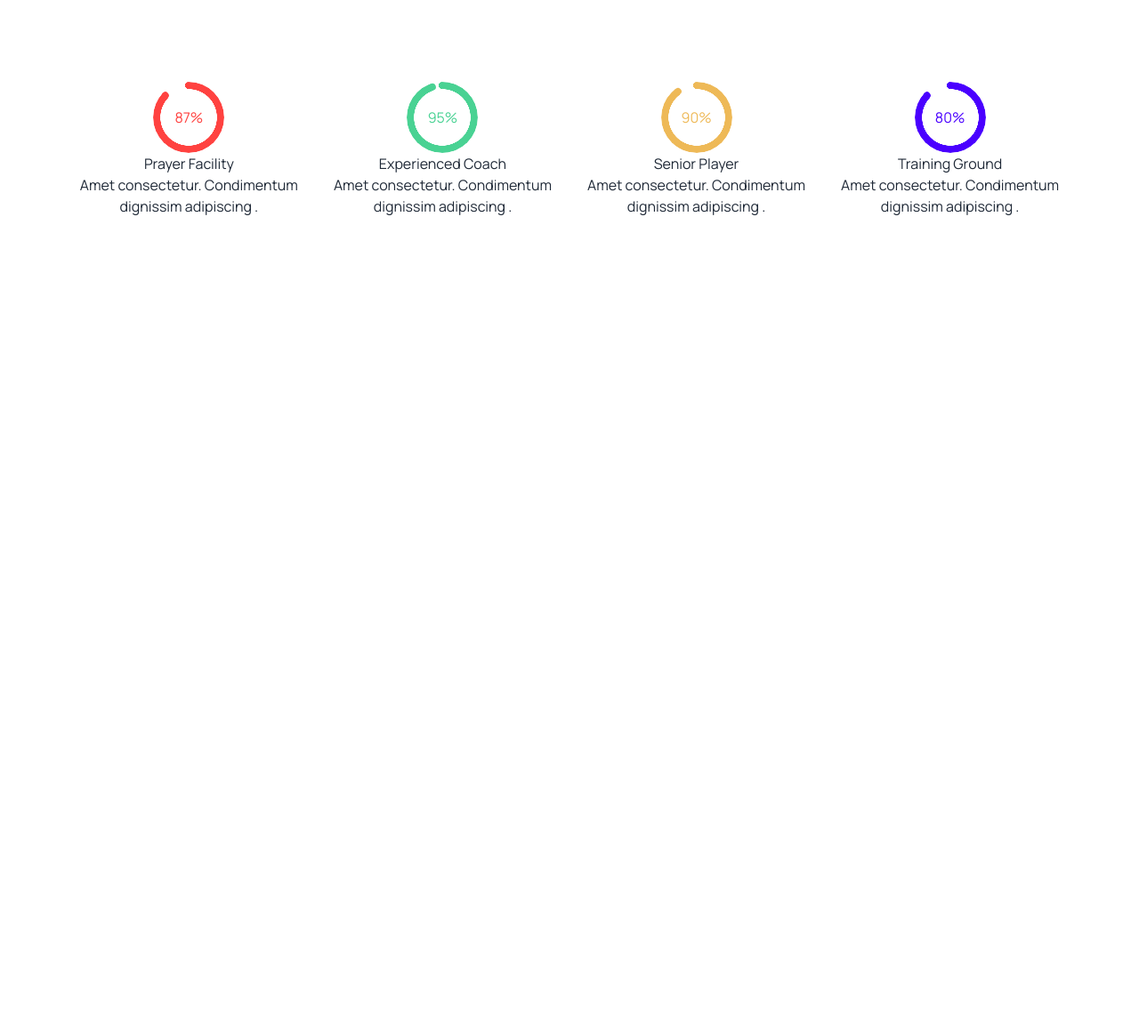
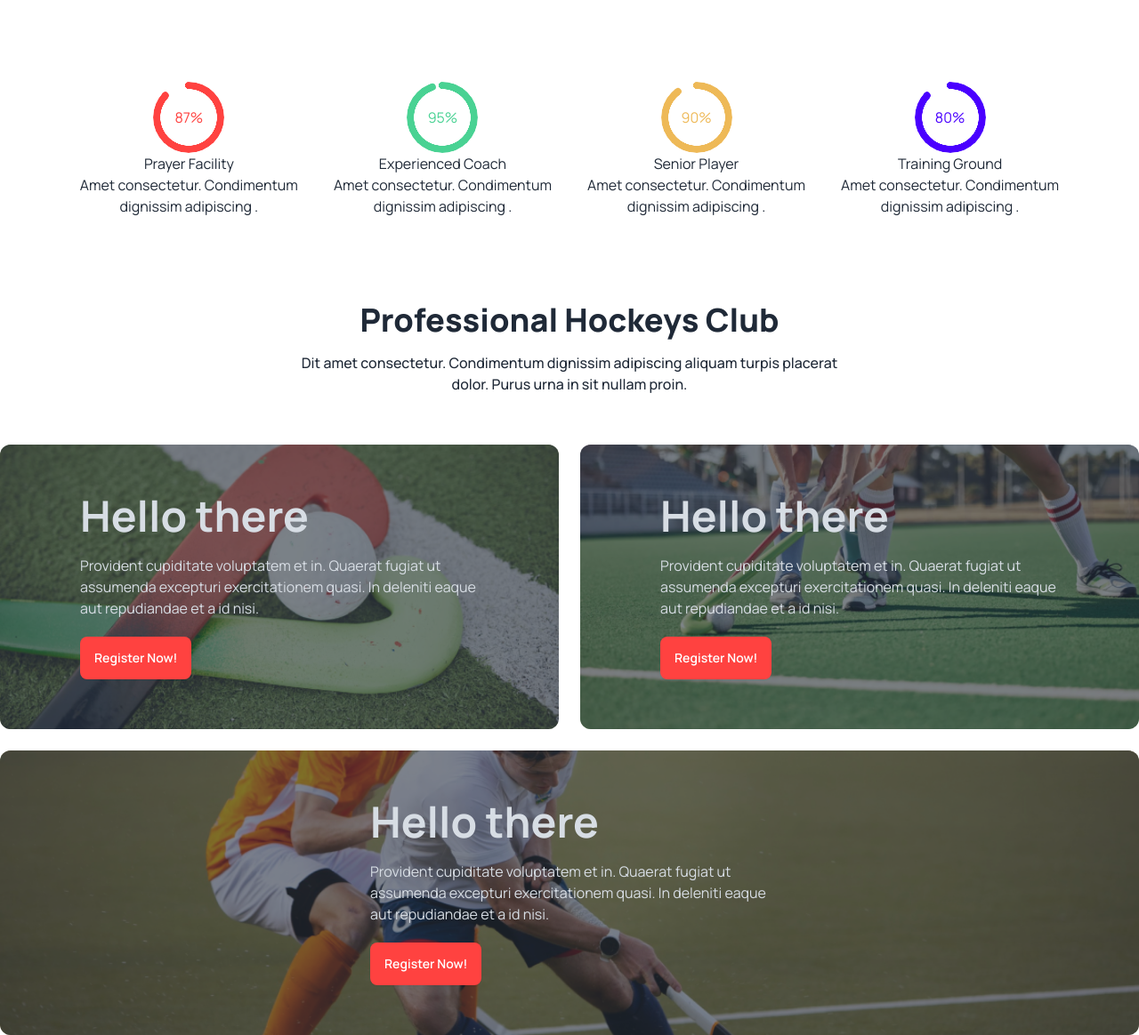
Before and after one commit to ZShreya/Hockey-24, a plain HTML site: page index.html in a window 1280 px wide. Shown: the part 840-2004 px from the top of the page at 89% size. Before the commit the page ends 1140 px from the top, so only its background shows below. Drawn offline with nearby package versions, Linux system fonts and the light colour scheme.

Commit message:
3rd part

```diff
--- a/index.html
+++ b/index.html
@@ -98,7 +98,8 @@
         <section>
             <div class="text-center py-10">
                 <h1 class="text-4xl font-extrabold">Professional Hockeys Club</h1>
-                <p class="font-medium text-base py-4">Dit amet consectetur. Condimentum dignissim adipiscing aliquam turpis placerat <br>
+                <p class="font-medium text-base py-4">Dit amet consectetur. Condimentum dignissim adipiscing aliquam
+                    turpis placerat <br>
                     dolor. Purus urna in sit nullam proin. </p>
             </div>
 
@@ -130,6 +131,66 @@
             </div>
         </section>
 
+        <section>
+            <div class="text-center py-10">
+                <h1 class="text-4xl font-extrabold">Professional Hockeys Club</h1>
+                <p class="font-medium text-base py-4">Dit amet consectetur. Condimentum dignissim adipiscing aliquam
+                    turpis placerat <br>
+                    dolor. Purus urna in sit nullam proin. </p>
+            </div>
+
+        </section>
+        <section>
+            <div class="grid grid-cols-1 md:grid-cols-2 lg:grid-cols-2 gap-6">
+                <div class="hero w-full h-80 rounded-xl" style="background-image: url('Images/2.png');">
+                    <div class="hero-overlay bg-opacity-60 rounded-xl"></div>
+                    <div class="hero-content text-left text-neutral-content">
+                        <div class="max-w-md">
+                            <h1 class="mb-5 text-5xl font-bold">Hello there</h1>
+                            <p class="mb-5">Provident cupiditate voluptatem et in. Quaerat fugiat ut assumenda excepturi
+                                exercitationem quasi. In deleniti eaque aut repudiandae et a id nisi.</p>
+                                <a class="btn border-0" style="background-color: #FF4240; color: #ffffff;">
+                                Register Now!</a>
+                        </div>
+                    </div>
+                </div>
+
+                <div class="hero w-full h-80 rounded-xl rounded-xl" style="background-image: url('Images/3.png'); ">
+                    <div class="hero-overlay bg-opacity-60 rounded-xl"></div>
+                    <div class="hero-content text-left text-neutral-content">
+                        <div class="max-w-md">
+                            <h1 class="mb-5 text-5xl font-bold">Hello there</h1>
+                            <p class="mb-5">Provident cupiditate voluptatem et in. Quaerat fugiat ut assumenda excepturi
+                                exercitationem quasi. In deleniti eaque aut repudiandae et a id nisi.</p>
+
+
+                        <a class="btn border-0" style="background-color: #FF4240; color: #ffffff;"> Register Now!</a>
+                        </div>
+                    </div>
+                </div>
+
+
+                <div class="hero w-full h-80 rounded-xl rounded-xl col-span-2" style="background-image: url('Images/4.png'); ">
+                    <div class="hero-overlay bg-opacity-60 rounded-xl"></div>
+                    <div class="hero-content text-left text-neutral-content">
+                        <div class="max-w-md">
+                            <h1 class="mb-5 text-5xl font-bold">Hello there</h1>
+                            <p class="mb-5">Provident cupiditate voluptatem et in. Quaerat fugiat ut assumenda excepturi
+                                exercitationem quasi. In deleniti eaque aut repudiandae et a id nisi.</p>
+
+
+                        <a class="btn border-0" style="background-color: #FF4240; color: #ffffff;"> Register Now!</a>
+                        </div>
+                    </div>
+                </div>
+
+            </div>
+
+
+        </section>
+
+
+
     </main>
 
 
```
